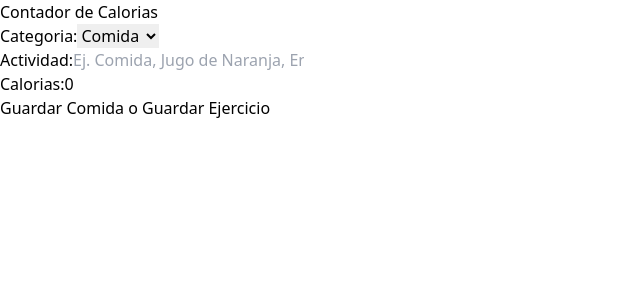
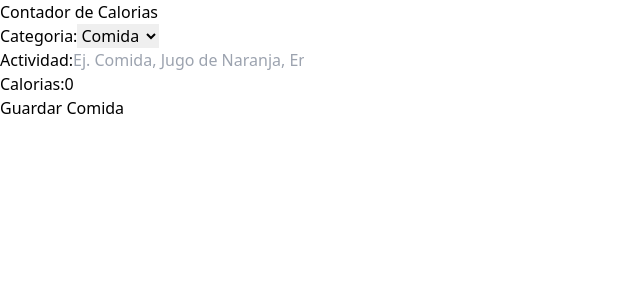
Before and after one commit to ReploidGI0/calorie-tracker, a React (Vite) app: page / in a window 1280 px wide. Shown: the top 300 px of the page, without its empty margins (0-640 px from the left). Built offline with nearby package versions, Linux system fonts and the light colour scheme.

Commit message:
Agregando validacion menor en formulario

```diff
--- a/src/components/Form.tsx
+++ b/src/components/Form.tsx
@@ -17,6 +17,11 @@
             ...activity,
             [e.target.id] : isNumberField ? +e.target.value : e.target.value
         })
+    }
+
+    const isValidActivity = () => {
+        const {name, calories} = activity
+        return name.trim() !== '' && calories > 0
     }
 
   return (
@@ -70,8 +75,10 @@
 
         <input
             type="submit"
-            className="bg-gray-800 hover:bg-gray-900 w-full p-2 font-bold uppercase text-white cursor=pointer"
-            value="Guardar Comida o Guardar Ejercicio"
+            className="bg-gray-800 hover:bg-gray-900 w-full p-2 font-bold uppercase
+            text-white cursor=pointer disabled:opacity-10"
+            value={activity.category === 1 ? 'Guardar Comida' : 'Guardar Ejercicio'}
+            disabled={(!isValidActivity())}
         />
     </form>
   )
```
